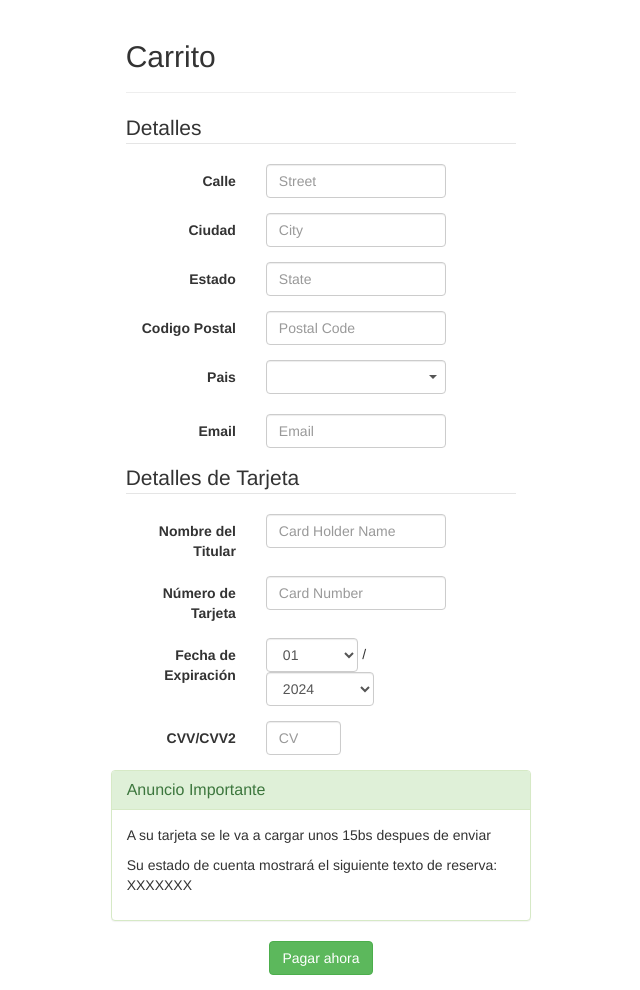
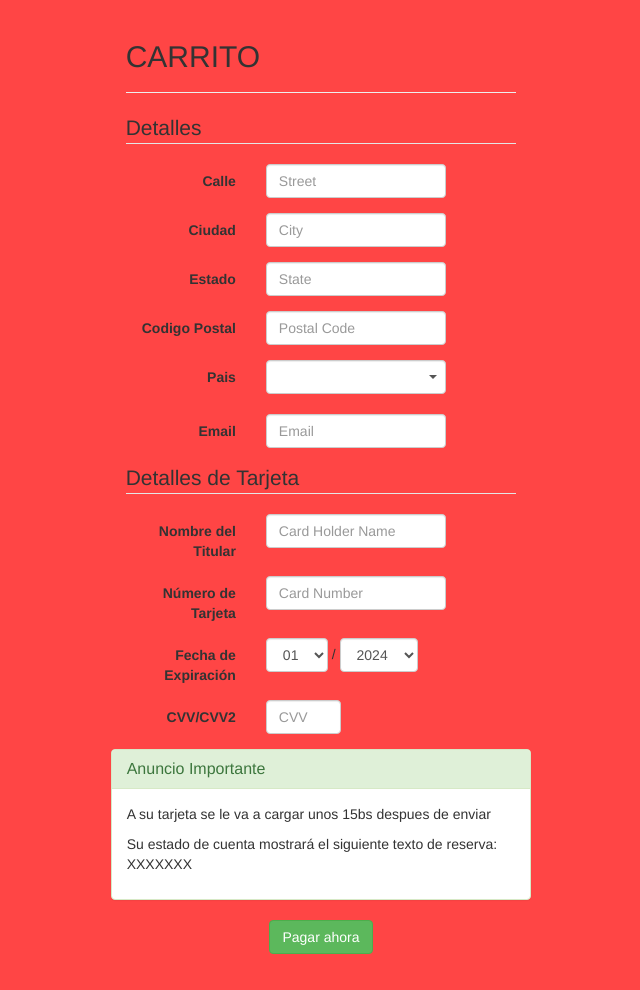
Before and after one commit to 1JAMT1/proyecto, a PHP site: page /carrito.php in a window 1280 px wide. Shown: the whole page, without its empty margins (319-959 px from the left). After the commit the page ends 954 px from the top, so only its background shows below. Run offline with PHP 8.4, Linux system fonts and the light colour scheme; some libraries are stand-ins or nearby versions.

Commit message:
Update carrito.php

```diff
--- a/carrito.php
+++ b/carrito.php
@@ -5,8 +5,11 @@
 <meta name="viewport" content="width=device-width, initial-scale=1">
 <title>Carrito</title>
 <link rel="stylesheet" href="css/bootstrap-min.css">
+<link rel="stylesheet" href="cssc/font-awesome.min.css" />
+<link rel="stylesheet" href="cssc/contact.css" />
 <link rel="stylesheet" href="css/bootstrap-formhelpers-min.css" media="screen">
 <link rel="stylesheet" href="css/bootstrapValidator-min.css"/>
+<link rel="stylesheet" href="https://fonts.googleapis.com/css?family=Raleway:400,700,900,900i">
 <link rel="stylesheet" href="https://netdna.bootstrapcdn.com/font-awesome/4.0.3/css/font-awesome.css" />
 <link rel="stylesheet" href="css/bootstrap-side-notes.css" />
 <style type="text/css">
@@ -233,7 +236,7 @@ $(document).ready(function() {
   <div class="row row-centered">
   <div class="col-md-4 col-md-offset-4">
   <div class="page-header">
-    <h2 class="gdfg">Carrito</h2>
+    <h2 class="gdfg">CARRITO</h2>
   </div>
   <noscript>
   <div class="bs-callout bs-callout-danger">
@@ -406,6 +409,9 @@ if ($_POST) {
       </div>
     </div>
   </fieldset>
+  <script src="jsc/jquery-1.12.4.min.js"></script>
+  <script src="jsc/bootstrap.min.js"></script>
+  <script src="jsc/custom.js"></script>
 </form>
 </body>
 </html>
```
